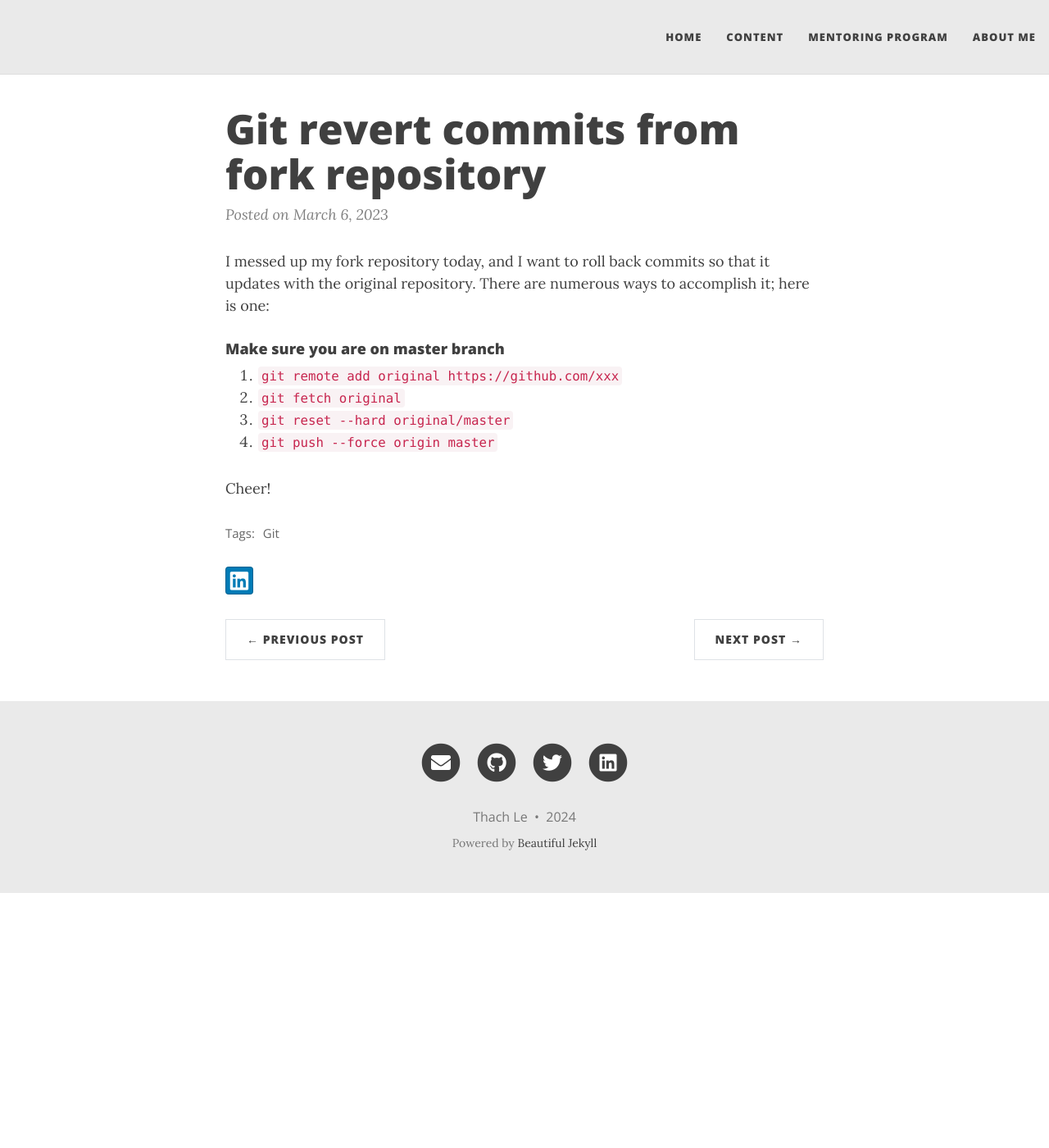
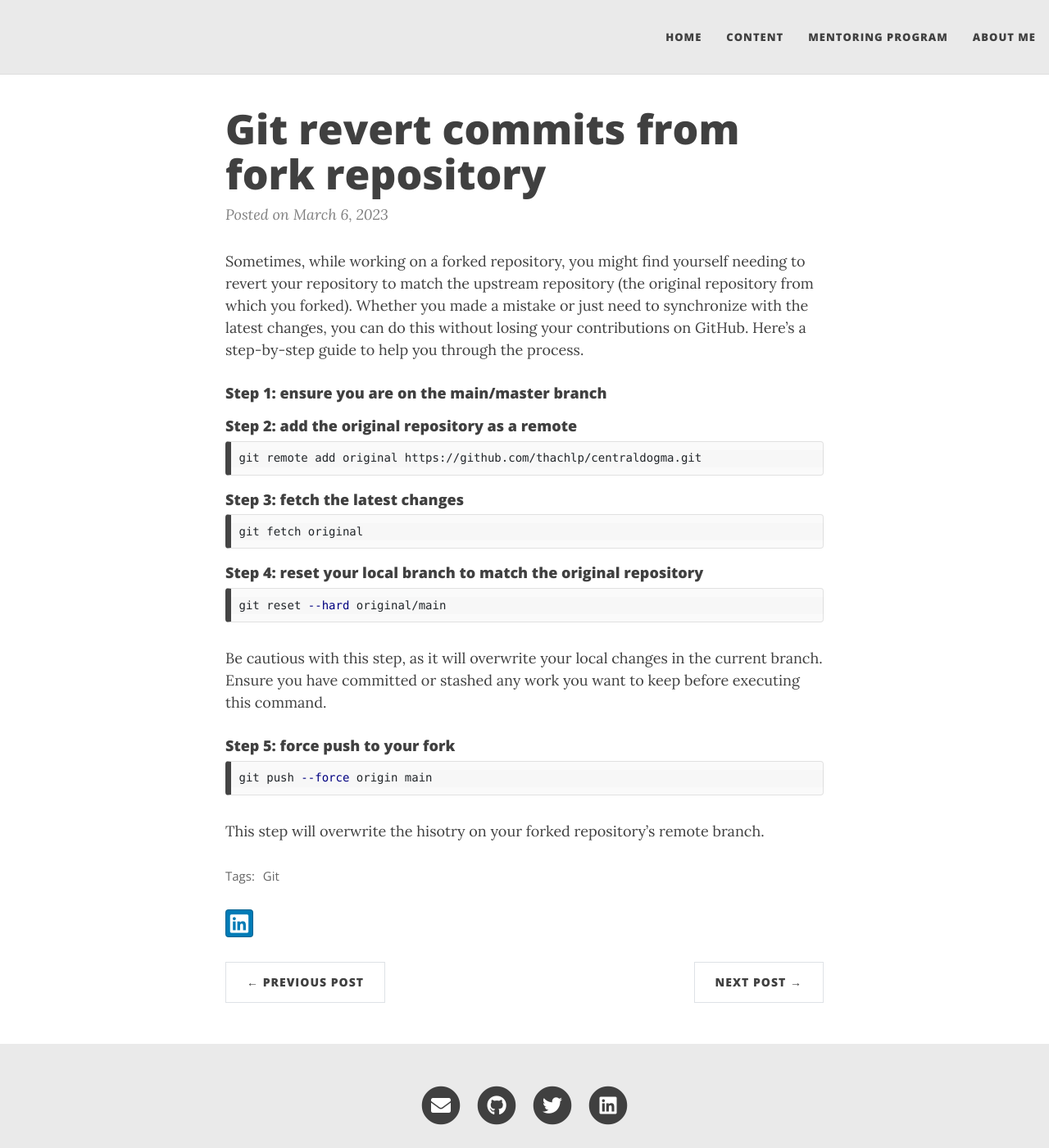
Before and after one commit to thachlp/thachlp.github.io, a Jekyll site: the page built from _posts/2023-03-06-git-revert-commit-fork-repository.md, in a window 1280 px wide and 1400 px high. Shown: the whole window at 82% size. Built offline with Jekyll 4.4.1, drawn with Linux system fonts in a browser that asks for light colours; nearby versions of some CDN libraries.

Commit message:
Update content

````diff
--- a/_posts/2023-03-06-git-revert-commit-fork-repository.md
+++ b/_posts/2023-03-06-git-revert-commit-fork-repository.md
@@ -4,11 +4,24 @@ title: Git revert commits from fork repository
 tags: [Git]
 comments: true
 ---
-I messed up my fork repository today, and I want to roll back commits so that it updates with the original repository. There are numerous ways to accomplish it; here is one:
-#### Make sure you are on master branch
-1. `git remote add original https://github.com/xxx`
-2. `git fetch original`
-3. `git reset --hard original/master`
-4. `git push --force origin master`
+Sometimes, while working on a forked repository, you might find yourself needing to revert your repository to match the upstream repository (the original repository from which you forked). Whether you made a mistake or just need to synchronize with the latest changes, you can do this without losing your contributions on GitHub. Here's a step-by-step guide to help you through the process.
 
-Cheer!
+#### Step 1: ensure you are on the main/master branch
+#### Step 2: add the original repository as a remote
+```bash
+git remote add original https://github.com/thachlp/centraldogma.git
+```
+#### Step 3: fetch the latest changes
+```bash
+git fetch original
+```
+#### Step 4: reset your local branch to match the original repository
+```bash
+git reset --hard original/main
+```
+Be cautious with this step, as it will overwrite your local changes in the current branch. Ensure you have committed or stashed any work you want to keep before executing this command.
+#### Step 5: force push to your fork
+```bash
+git push --force origin main
+```
+This step will overwrite the hisotry on your forked repository's remote branch.
````
